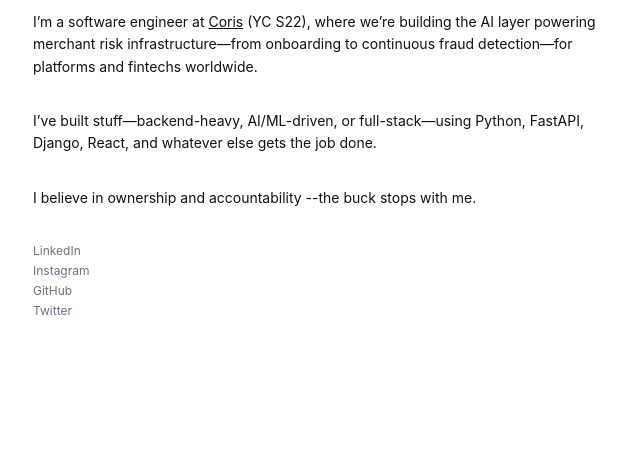
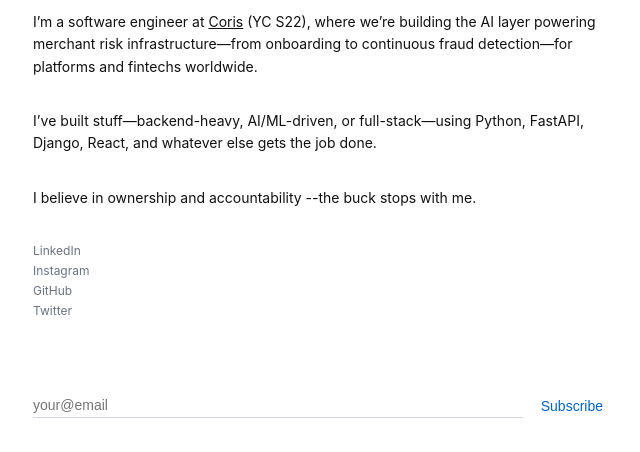
Before and after one commit to virajssolanki/virajsolanki.com, a plain HTML site: page index.html in a window 1280 px wide. Shown: the part 128-580 px from the top of the page, without its empty margins (319-959 px from the left). Drawn offline with Linux system fonts and the light colour scheme.

Commit message:
email added

```diff
--- a/index.html
+++ b/index.html
@@ -60,6 +60,13 @@
       </ul>
     </footer>
 
+    <main class="container">
+    <form class="email-form" action="https://formsubmit.co/virazssolanki@gmail.com" method="POST">
+      <input type="email" name="email" placeholder="your@email" required />
+      <button type="submit">Subscribe</button>
+    </form>
+  </main>
+
     <script type="text/javascript">
       (function(c,l,a,r,i,t,y){
           c[a]=c[a]||function(){(c[a].q=c[a].q||[]).push(arguments)};
--- a/style.css
+++ b/style.css
@@ -68,8 +68,8 @@ main.container p {
 /* ---- Footer ---- */
 footer {
   max-width: 36rem;
-  margin: 0 auto 5rem;
-  padding: 0 2rem;
+  margin: 0 auto 0; /* equal margins top & bottom handled by inner elements */
+  padding: 0 2rem 3rem; /* bottom padding to mirror nav top padding */
   font-size: 0.75rem; /* text-xs */
 }
 
@@ -87,6 +87,41 @@ ul.links a {
 ul.links a:hover {
   text-decoration: underline;
   color: #374151; /* gray-700 */
+}
+
+/* ---- Email form ---- */
+.email-form {
+  display: flex;
+  gap: 0.75rem;
+  margin-top: 1.5rem;
+  margin-bottom: 3rem;
+}
+
+.email-form input[type="email"] {
+  flex: 1;
+  border: none;
+  border-bottom: 1px solid #d1d5db;
+  padding: 0.25rem 0;
+  font-size: 0.875rem;
+  background: transparent;
+  color: inherit;
+}
+
+.email-form input[type="email"]:focus {
+  outline: none;
+  border-bottom-color: #111111;
+}
+
+.email-form button {
+  border: none;
+  background: none;
+  font-size: 0.875rem;
+  color: #0066cc;
+  cursor: pointer;
+}
+
+.email-form button:hover {
+  text-decoration: underline;
 }
 
 /* ---- Typography ---- */
```
